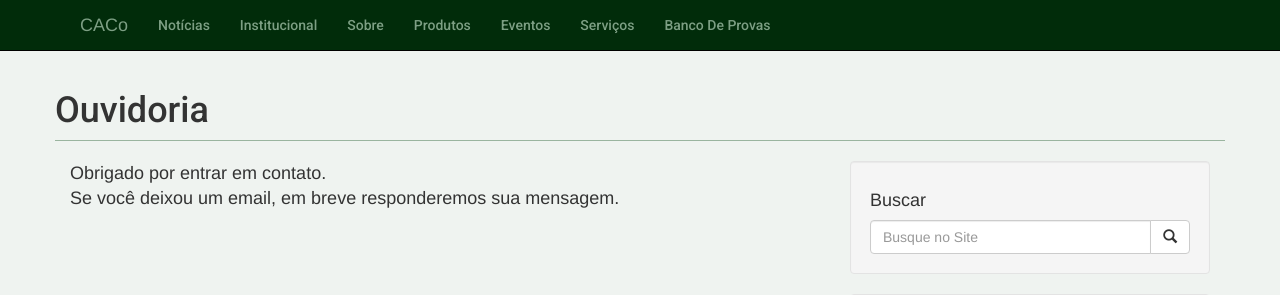
After one commit to LSchanner/sitecaco, a Django app: template templates/obrigado.html in a window 1280 px wide. The commit adds this page. Shown: the top 295 px of the page. Run offline with Django 3.2, Linux system fonts and the light colour scheme; the template is opened without the code that fills it, so the values that code supplies are empty; some libraries are stand-ins or nearby versions.

Commit message:
mudanças nas páginas de ouvidoria

```diff
--- a/sitecaco/views/ouvidoria.py
+++ b/sitecaco/views/ouvidoria.py
@@ -11,6 +11,7 @@ def view(request):
         return HttpResponse(t.render(c))
 
     send_mail(request.POST['subject'], request.POST['message'] ,
-            'ouvidoria@caco.ic.unicamp.br', ['caco@ic.unicamp.br'], fail_silently=False)
+            request.POST['email'], ['caco@ic.unicamp.br'])
 
+    t = loader.get_template('obrigado.html')
     return HttpResponse(t.render(c))
--- /dev/null
+++ b/templates/obrigado.html
@@ -0,0 +1,20 @@
+{% extends "layouts/base.html" %}
+{% load bootstrap_tags %}
+
+{% block title %}Ouvidoria{% endblock %}
+{% block pagtitle%}Ouvidoria - CACo{%endblock%}
+{% block css %} <link href="/static/css/ouvidoria.css" rel="stylesheet"> {%endblock%}
+
+{% block content %}
+
+<p style="font-size:18px;">
+Obrigado por entrar em contato.
+<br>
+
+Se você deixou um email, em breve responderemos sua mensagem.
+
+</p>
+
+
+
+{% endblock %}
--- a/templates/ouvidoria.html
+++ b/templates/ouvidoria.html
@@ -8,7 +8,7 @@
 {% block content %}
 
 <p>
-    Utilize esse formulário para entrar em contato com o CACo de forma anônima.
+    Você pode utilizar esse formulário para entrar em contato com o CACo de forma anônima.
     Você também pode <a href="{{URL_BASE}}/contato">entrar em contato </a>
     por email ou pessoalmente nos horários de atendimento.
 </p>
```
